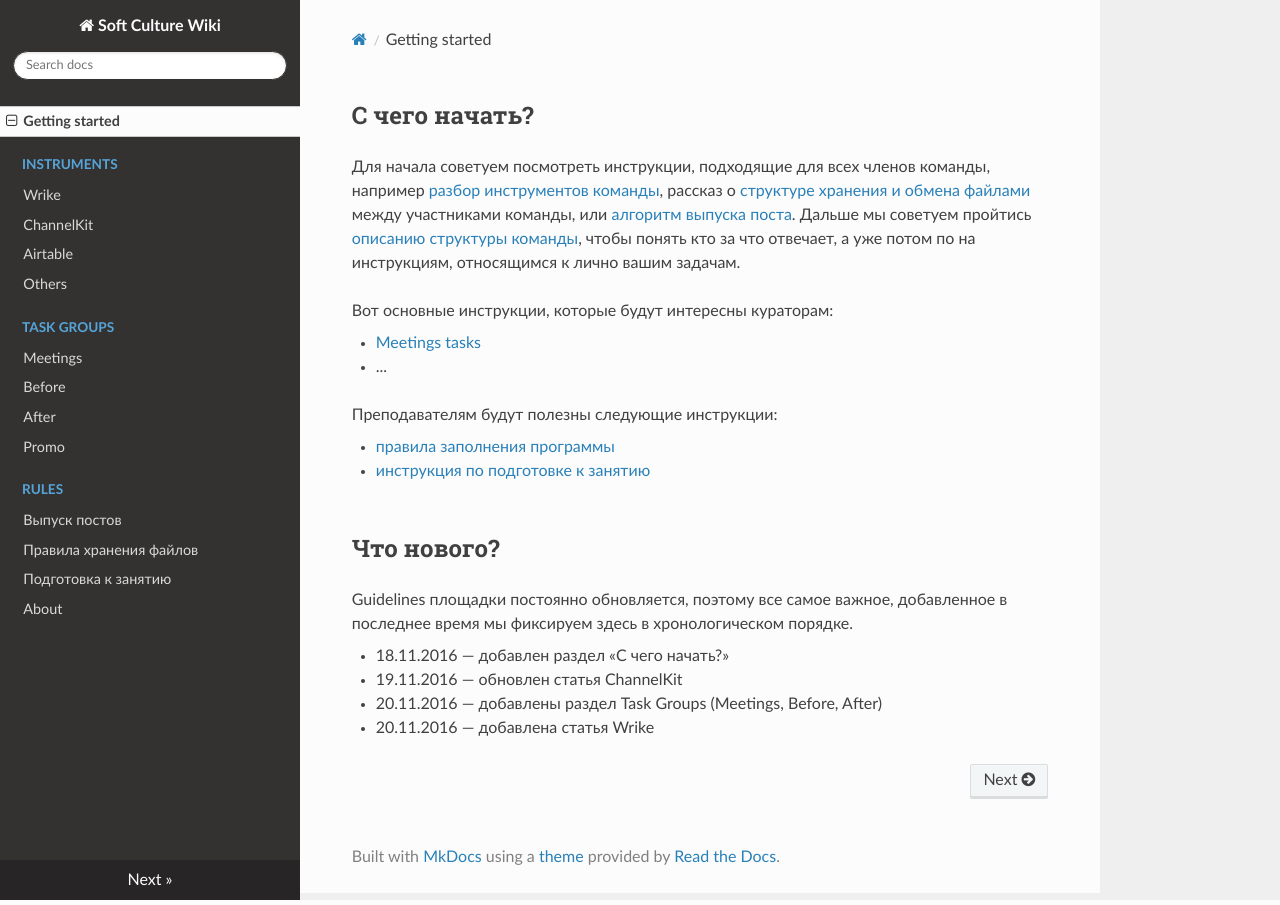
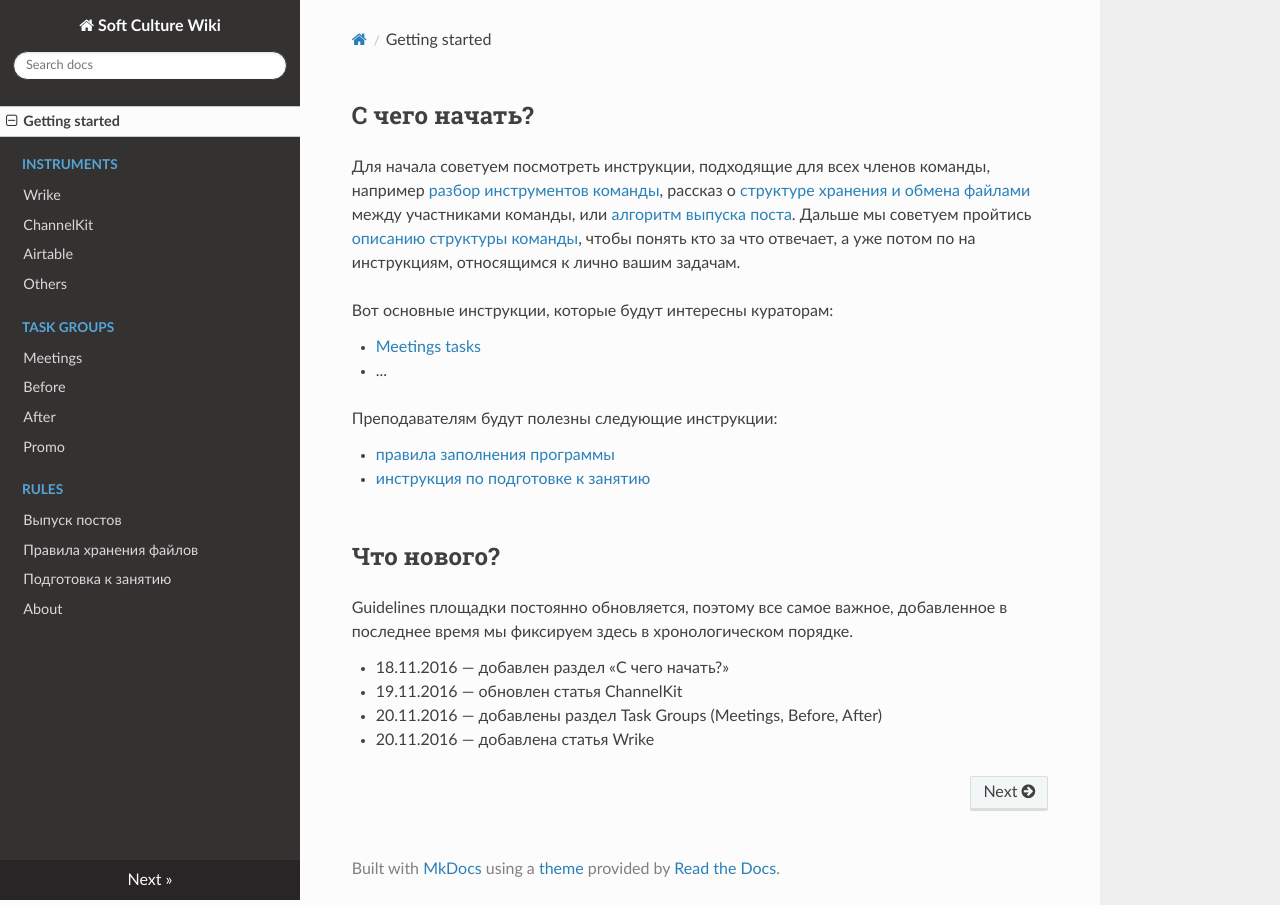
Before and after one commit to arsenyafonin/wiki, an MkDocs documentation site: the page built from docs/index.md, in a window 1280 px wide. Built offline with MkDocs 1.6.1, drawn with Linux system fonts in a browser that asks for light colours; nearby versions of some CDN libraries; old or Windows-style settings are respelled for this version of MkDocs.

Commit message:
Update extra.css

```diff
--- a/docs/extra.css
+++ b/docs/extra.css
@@ -17,7 +17,7 @@ hr {
 }
 
 .section ul {
-  margin-top: -16px !important;
+  margin-top: -12px !important;
 }
 
 .section ul ul {
```
